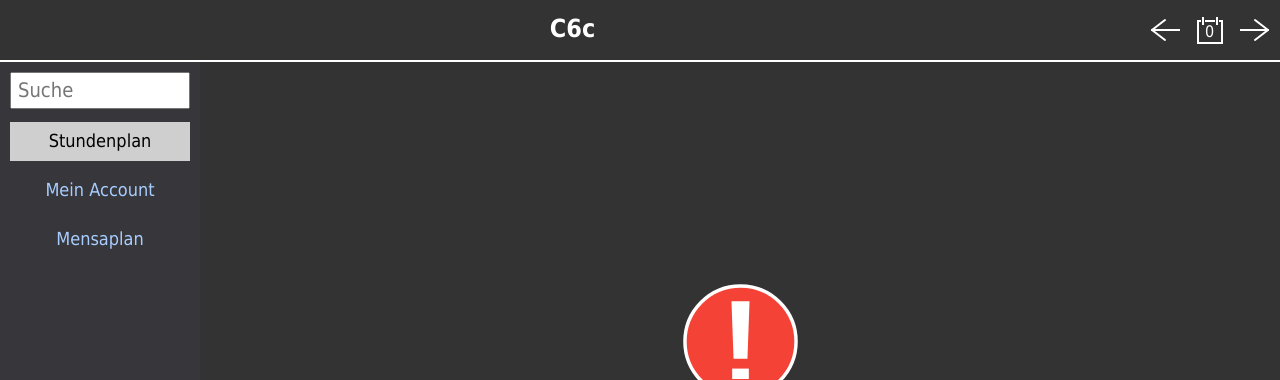
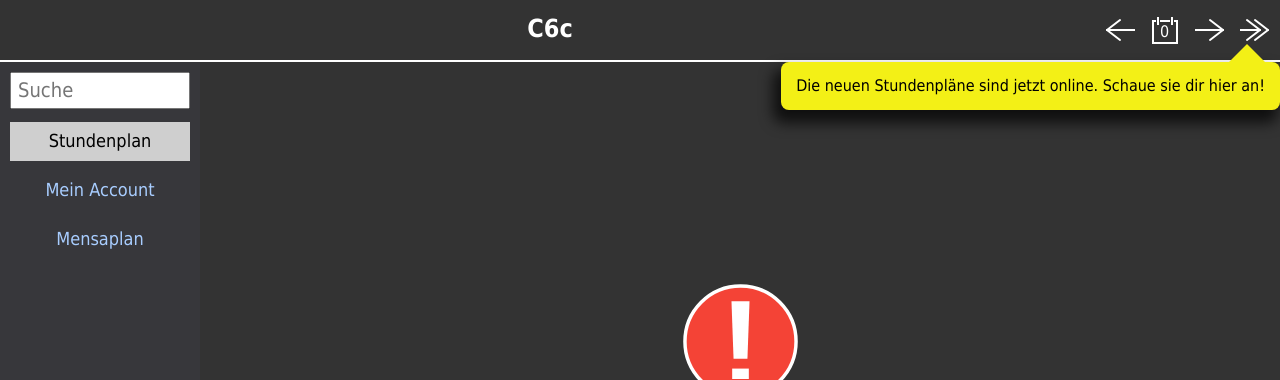
Before and after one commit to RootCubed/gymial, a website: page static/index.html in a window 1280 px wide. Shown: the top 380 px of the page. Drawn offline with nearby package versions, Linux system fonts and the light colour scheme; no server answers.

Commit message:
Mark next semester as online

```diff
--- a/static/gymial.js
+++ b/static/gymial.js
@@ -29,7 +29,7 @@ const timesPost73 = [
 const shortTimesPost73 = [730, 825, 920, 1035, 1140, 1235, 1340, 1445, 1540, 1635, 1720];
 
 const NEXT_SEM_START = 1629752236880;
-const nextSemOnline = false;
+const nextSemOnline = true;
 
 let times = timesPre73;
 let shortTimes = shortTimesPre73;
@@ -68,11 +68,20 @@ if (window.localStorage.getItem("class")) {
     } catch (e) {}
 }
 
-let searches = [];
-if (window.localStorage.getItem("search-history")) {
-    try {
-        searches = JSON.parse(window.localStorage.getItem("search-history"));
-    } catch (e) {}
+let searchHistoryName, searches;
+loadSearchHistory();
+
+if (nextSemOnline && window.localStorage) {
+    let shouldShowHint = false;
+    if (window.localStorage.getItem("seenNextSemHint")) {
+        if (window.localStorage.getItem("seenNextSemHint") < currPeriod) shouldShowHint = true;
+    } else {
+        window.localStorage.setItem("seenNextSemHint", currPeriod);
+        shouldShowHint = true;
+    }
+    if (shouldShowHint) {
+        $i("hint-new-timetable").classList.add("visible");
+    }
 }
 
 let currTime = getFirstDayOfWeek(new Date()).getTime();
@@ -128,6 +137,7 @@ function initGymial() {
         todayEl.setAttribute("data-content", weekOffset);
         todayEl.classList.add("repaint");
         todayEl.classList.remove("repaint"); // small hack for WebKit browsers
+        $i("hint-new-timetable").classList.remove("visible");
     };
 
     $i("week-back").addEventListener("click", () => {
@@ -483,7 +493,7 @@ function clickSearchResult(el) {
         return a.findIndex(t => (t.id === v.id && t.name === v.name)) === i;
     });
     searches = searches.slice(0, 7); // max 7 search results
-    window.localStorage.setItem("search-history", JSON.stringify(searches));
+    window.localStorage.setItem(searchHistoryName, JSON.stringify(searches));
     classID = parseInt(classID.substr(1));
     $i("classSelect").value = "";
     loadClass(true);
@@ -528,6 +538,7 @@ function loadClass(startAtZero) {
         }
         if (parseInt(perID) != currPeriod) {
             currPeriod = parseInt(perID);
+            loadSearchHistory();
             init();
             return;
         }
@@ -710,6 +721,16 @@ function enableDisableSemButton() {
             $i("forward-next-sem").style.display = "inline";
             $i("backward-next-sem").style.display = "none";
         }
+    }
+}
+
+function loadSearchHistory() {
+    searchHistoryName = "search-history" + currPeriod;
+    searches = [];
+    if (window.localStorage.getItem(searchHistoryName)) {
+        try {
+            searches = JSON.parse(window.localStorage.getItem(searchHistoryName));
+        } catch (e) {}
     }
 }
 
--- a/static/index.html
+++ b/static/index.html
@@ -177,7 +177,7 @@
             </div>
         </div>
     </div>
-    <div id="hint-new-timetable" style="display: none">
+    <div id="hint-new-timetable">
         <span>Die neuen Stundenpläne sind jetzt online. Schaue sie dir hier an!</span>
     </div>
 </body>
--- a/static/service-worker.js
+++ b/static/service-worker.js
@@ -1,5 +1,5 @@
 // Version string to force reload after update
-// v0.13.9
+// v0.14.0
 
 const CACHE_NAME = "siteCache";
 const URLS_CACHE = [
--- a/static/style.css
+++ b/static/style.css
@@ -718,12 +718,13 @@ svg polygon {
 #hint-new-timetable {
     position: absolute;
     right: 0;
-    background-color: #e1dc38;
+    background-color: #f3f016;
     padding: 15px;
-    width: 250px;
     border-radius: 0.5em;
     line-height: 1.1;
     box-shadow: -5px 10px 14px 3px #000000b3;
+    transition: opacity 0.5s;
+    opacity: 0;
 }
 
 div#hint-new-timetable:after {
@@ -732,10 +733,14 @@ div#hint-new-timetable:after {
     right: 3%;
     width: 0;
     height: 0;border: 18px solid transparent;
-    border-bottom-color: #e1dc38;
+    border-bottom-color: #f3f016;
     border-top: 0;
     margin-left: -18px;
     margin-top: -18px;
+}
+
+#hint-new-timetable.visible {
+    opacity: 1;
 }
 
 @keyframes scroll {
```
